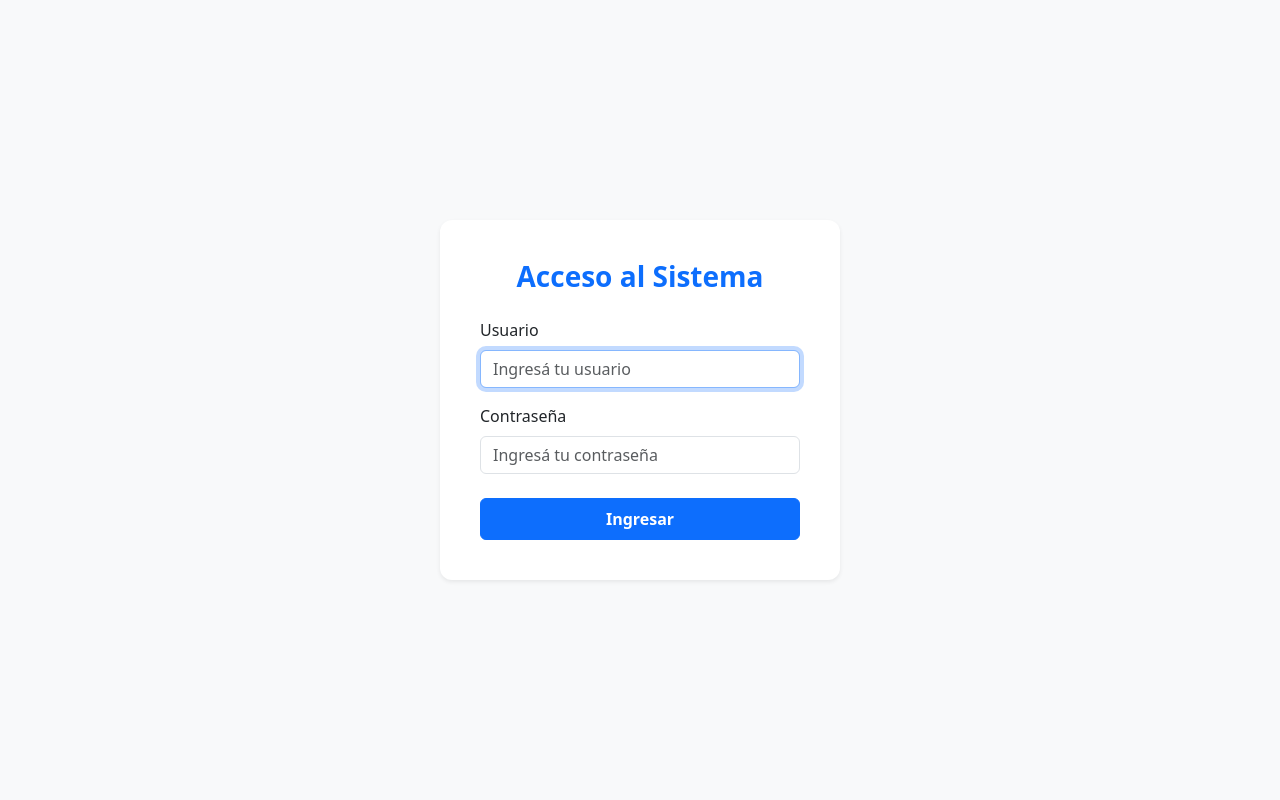
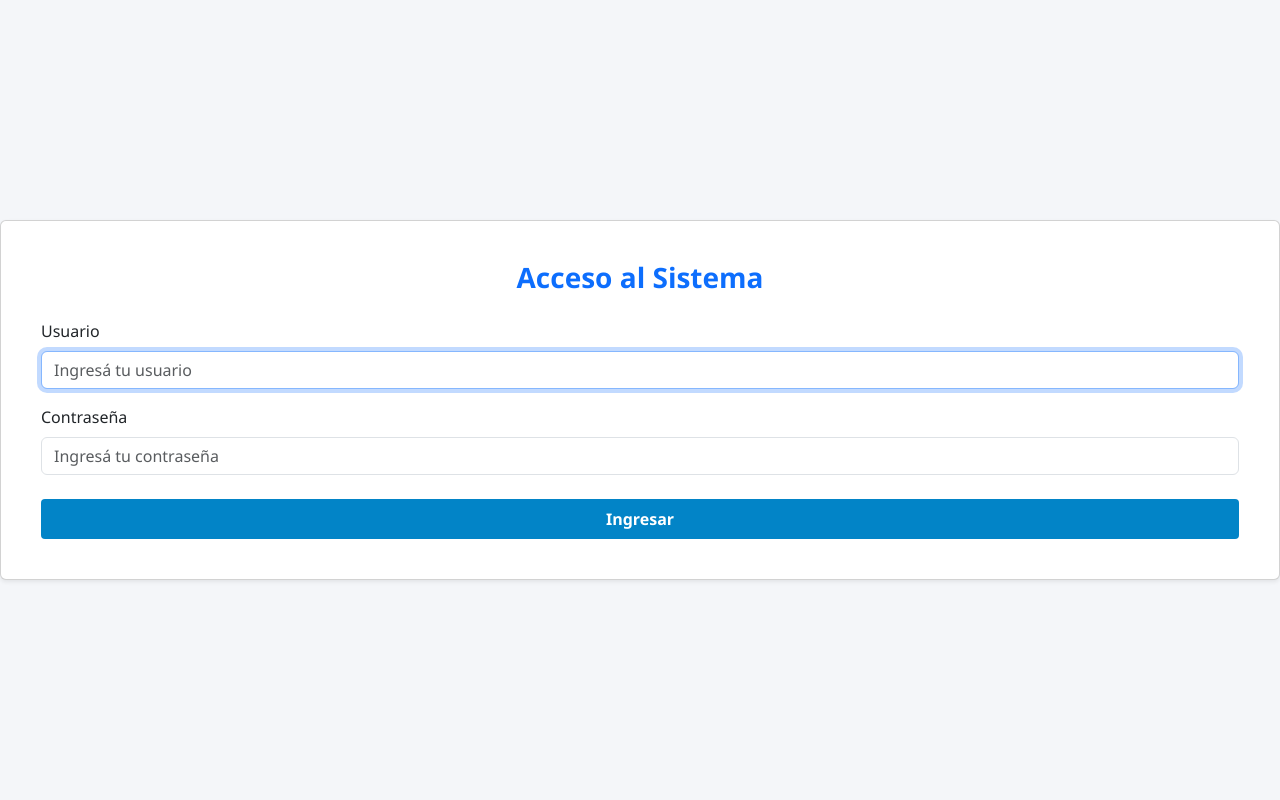
Before and after one commit to FrancoLince/barritas-stock, a Flask app: page /login in a window 1280 px wide. Run offline with Flask 3, Linux system fonts and the light colour scheme.

Commit message:
Update login.html

```diff
--- a/templates/login.html
+++ b/templates/login.html
@@ -6,24 +6,14 @@
     <title>Iniciar Sesión - Sistema de Gestión</title>
     <!-- Bootstrap 5 CSS -->
     <link href="https://cdn.jsdelivr.net/npm/bootstrap@5.3.0/dist/css/bootstrap.min.css" rel="stylesheet">
-    <style>
-        body {
-            background-color: #f8f9fa;
-        }
-        .login-card {
-            max-width: 400px;
-            border: none;
-            border-radius: 12px;
-        }
-    </style>
+    <link rel="stylesheet" href="{{ url_for('static', filename='css/styles.css') }}">
 </head>
-<body class="d-flex align-items-center justify-content-center vh-100">
+<body class="bg-login d-flex align-items-center justify-content-center vh-100">
 
     <div class="card login-card shadow-sm p-4 w-100">
         <div class="card-body">
             <h3 class="text-center fw-bold mb-4 text-primary">Acceso al Sistema</h3>
 
-            <!-- Mensajes Flash de error o aviso -->
             {% with messages = get_flashed_messages(with_categories=true) %}
                 {% if messages %}
                     {% for category, message in messages %}
```
